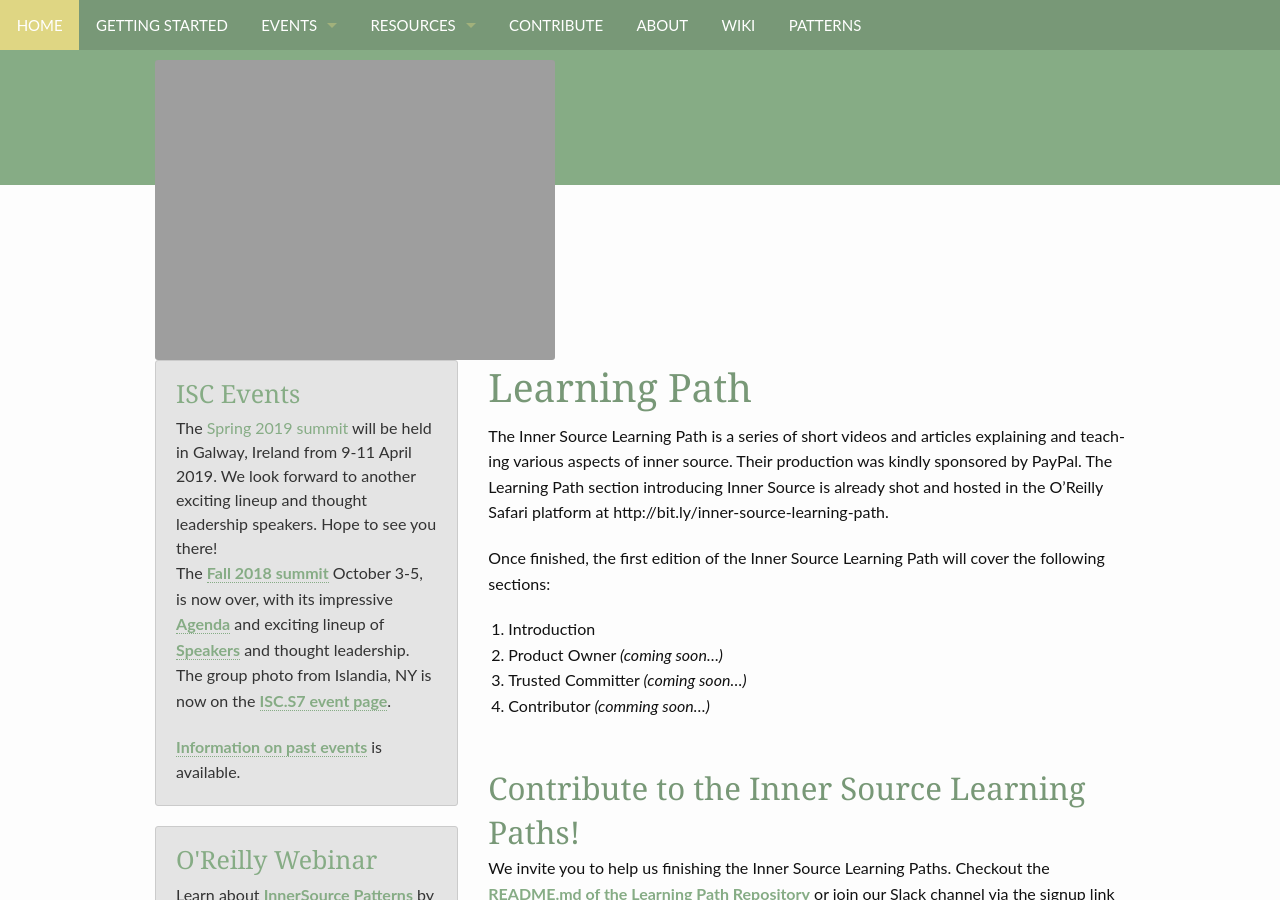
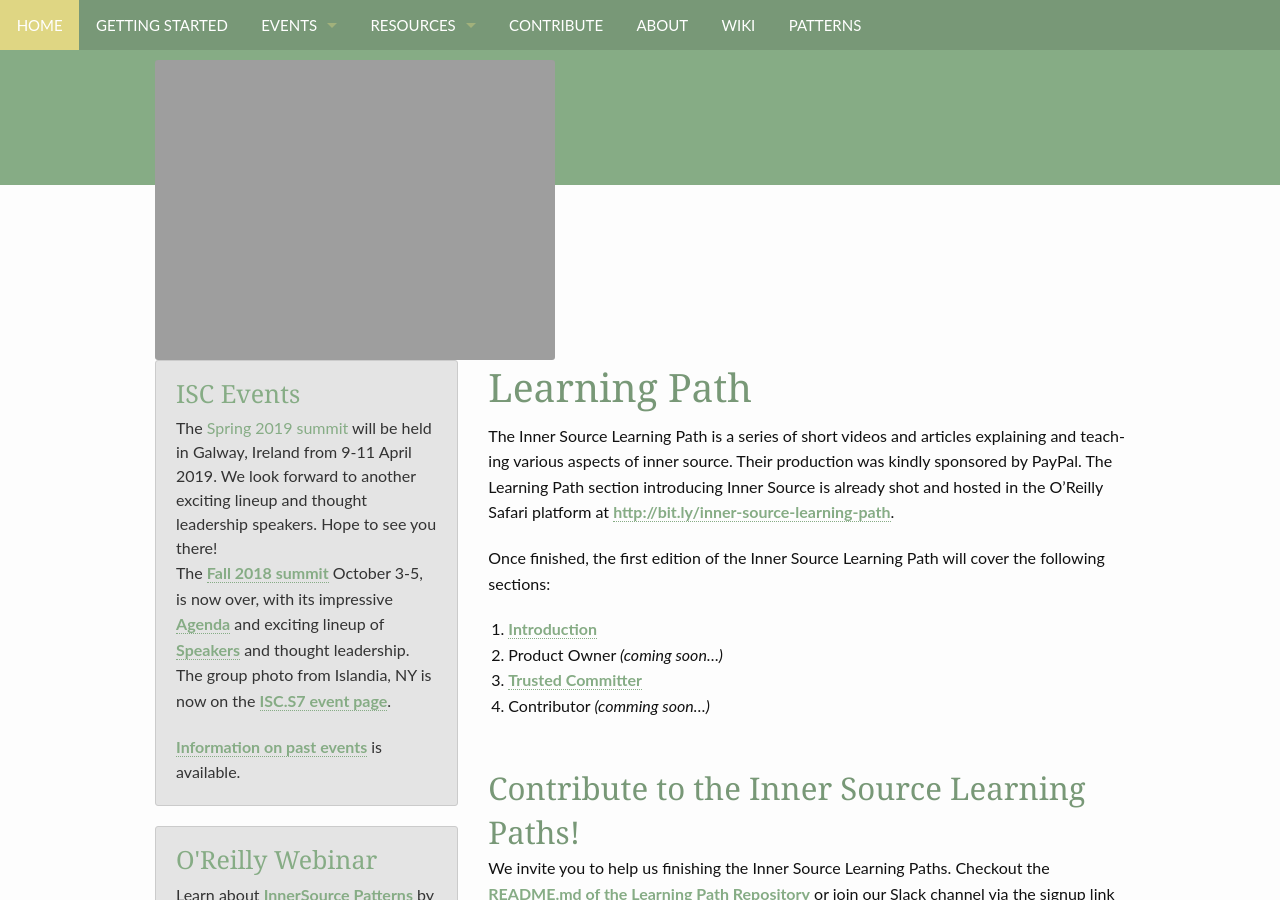
Before and after one commit to paypal/InnerSourceCommons, a Jekyll site: the page built from resources/learningpath.md, in a window 1280 px wide and 900 px high. Built offline with Jekyll 4.4.1, drawn with Linux system fonts in a browser that asks for light colours.

Commit message:
Update learningpath.md
Add links to O'Reilly locations of videos.

```diff
--- a/resources/learningpath.md
+++ b/resources/learningpath.md
@@ -5,13 +5,13 @@ title: 'Learning Path'
 ---
 
 The Inner Source Learning Path is a series of short videos and articles explaining and teaching various aspects of inner source.
-Their production was kindly sponsored by PayPal. The Learning Path section introducing Inner Source is already shot and hosted in the O'Reilly Safari platform at http://bit.ly/inner-source-learning-path.
+Their production was kindly sponsored by PayPal. The Learning Path section introducing Inner Source is already shot and hosted in the O'Reilly Safari platform at [http://bit.ly/inner-source-learning-path].
 
 Once finished, the first edition of the Inner Source Learning Path will cover the following sections:
 
-1. Introduction
+1. [Introduction]
 1. Product Owner *(coming soon...)*
-1. Trusted Committer *(coming soon...)*
+1. [Trusted Committer]
 1. Contributor *(comming soon...)*
 
 
```
Also changed, not shown: other parts of resources/learningpath.md (+3 -0 lines).
